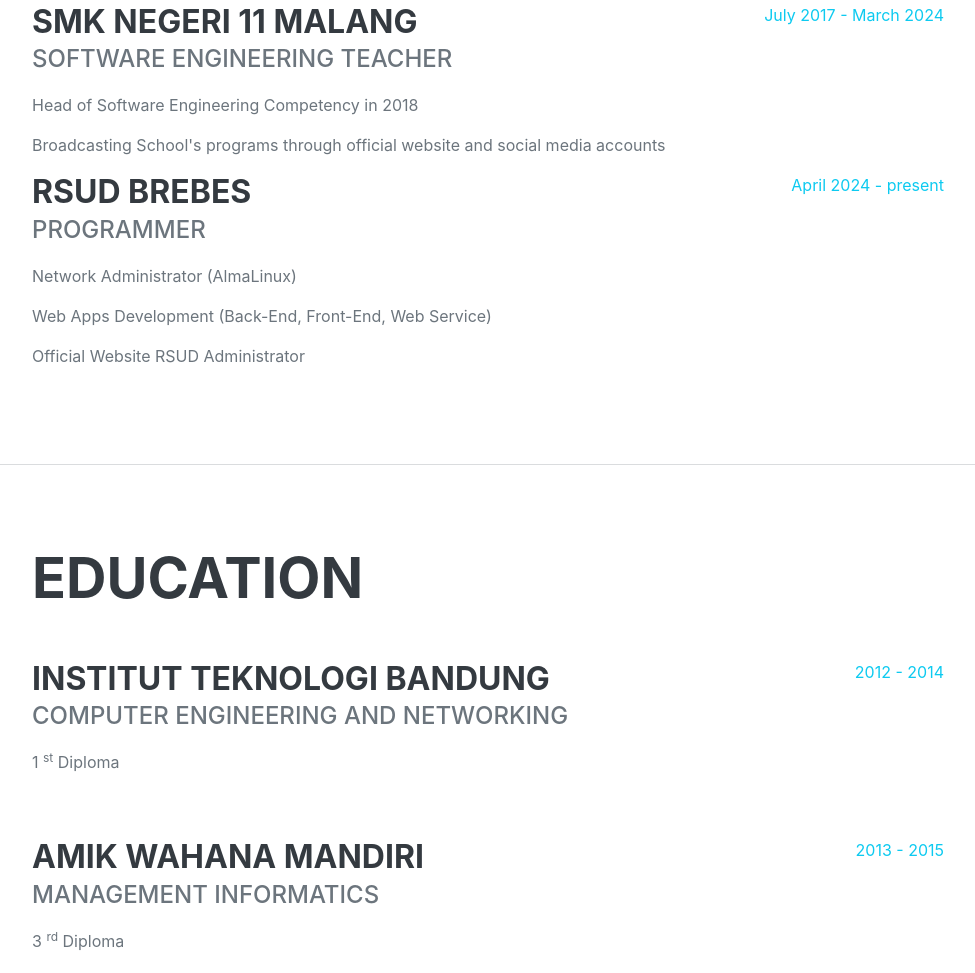
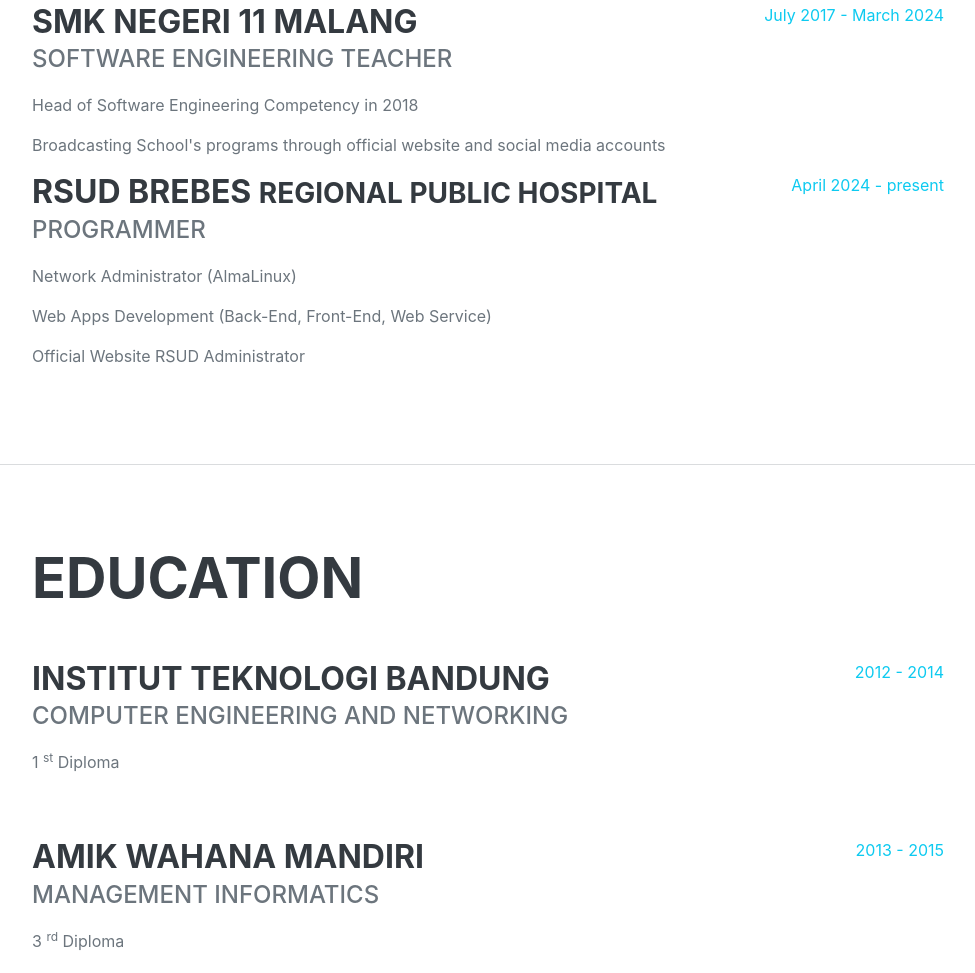
Before and after one commit to laksanabima/laksanabima.github.io, a plain HTML site: page index.html in a window 1280 px wide. Shown: the part 1663-2636 px from the top of the page, without its empty margins (288-1263 px from the left). Drawn offline with nearby package versions, Linux system fonts and the light colour scheme; a web font is replaced by a local one.

Commit message:
Update index.html

```diff
--- a/index.html
+++ b/index.html
@@ -141,7 +141,7 @@
                     </div>
                     <div class="d-flex flex-column flex-md-row justify-content-between">
                         <div class="flex-grow-1">
-                            <h3 class="mb-0">RSUD Brebes</h3>
+                            <h3 class="mb-0">RSUD Brebes <small>Regional Public Hospital</small></h3>
                             <div class="subheading mb-3">Programmer</div>
                             <p>Network Administrator (AlmaLinux)</p>
                             <p>Web Apps Development (Back-End, Front-End, Web Service)</p>
```
